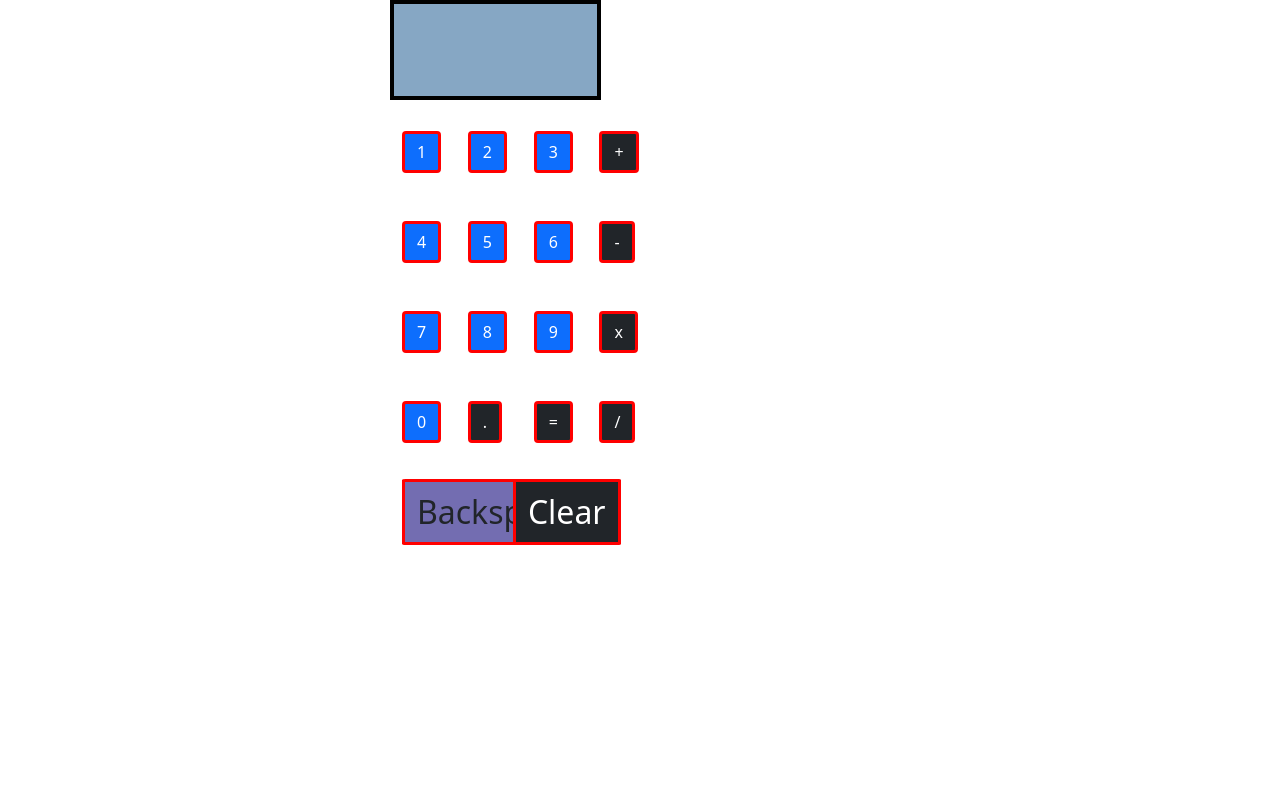
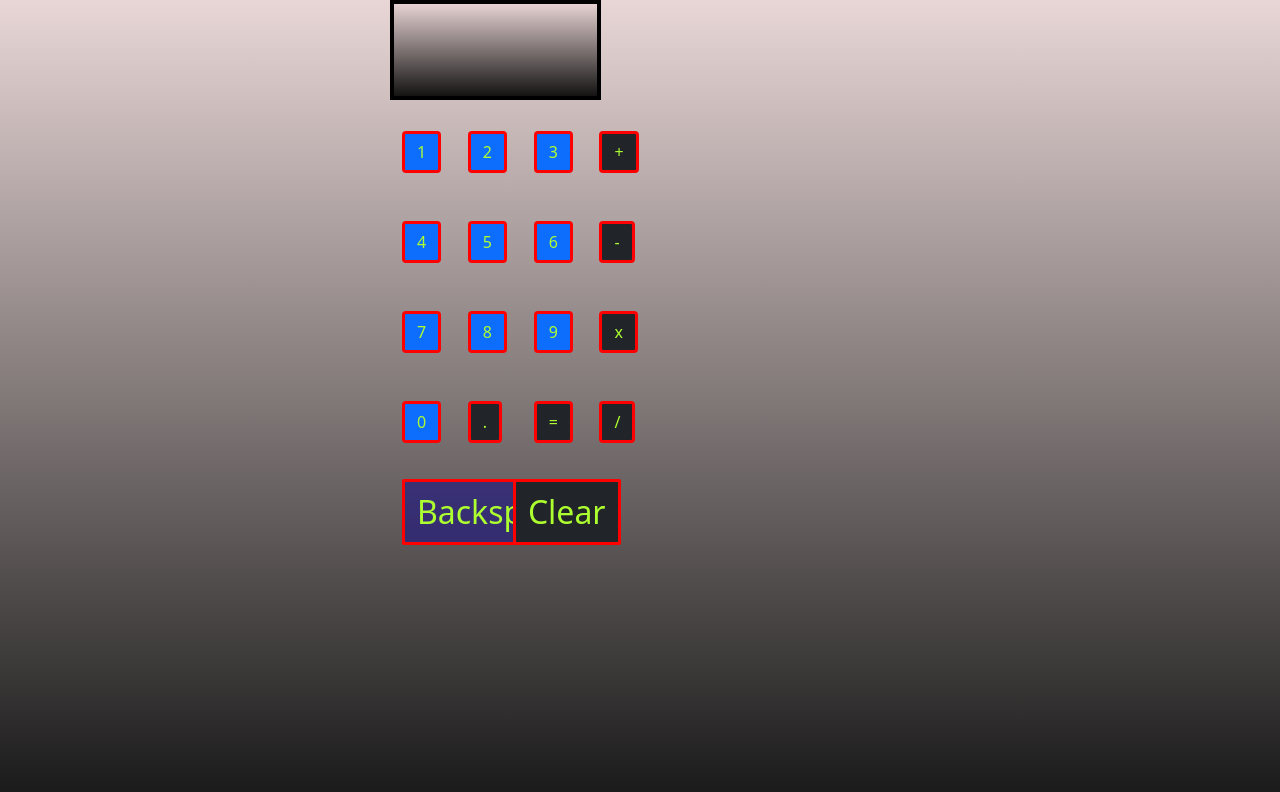
Before and after one commit to Daryll28/Calculator, a plain HTML site: page index.html in a window 1280 px wide. Drawn offline with nearby package versions, Linux system fonts and the light colour scheme.

Commit message:
Add files via upload
second update

```diff
--- a/index.html
+++ b/index.html
@@ -10,7 +10,11 @@
 
 </head>
 <body>
-<section style="justify-content: center; flex-direction: column; background-color: rgb(255, 255, 255); min-height: 100vh;">
+<section style="
+    justify-content: center;
+    flex-direction: column;
+    background:linear-gradient(0deg, rgba(0, 0, 0, 0.9), rgba(230, 210, 210, 0.9));
+    min-height: 100vh;">
 
 
 
--- a/style.css
+++ b/style.css
@@ -1,14 +1,42 @@
 #output{
     border: 4px solid rgb(0, 0, 0);
     height: 100px;
-background-color: rgb(134, 167, 196);
+    background:linear-gradient(0deg, rgba(0, 0, 0, 0.9), rgba(230, 210, 210, 0.9));
+    color: greenyellow;
 }
 
 .container{
     margin-left: 100px;
     width: 50%;
+
 }
 
 .btn{
     border: 3px solid rgb(255, 0, 0);
+    color: greenyellow;
 }
+
+
+
+/* @media all and (max-width: 850px){
+    .btn{
+        width: 100%;
+        height: 100%;
+    }
+    #output{
+        width: 100%;
+        height: 100%;
+    }
+    .container{
+        width: 100%;
+        margin-right: 100%;
+
+    }
+
+    body{
+        flex-direction: column;
+        justify-content: var();
+    }
+
+
+} */
```
